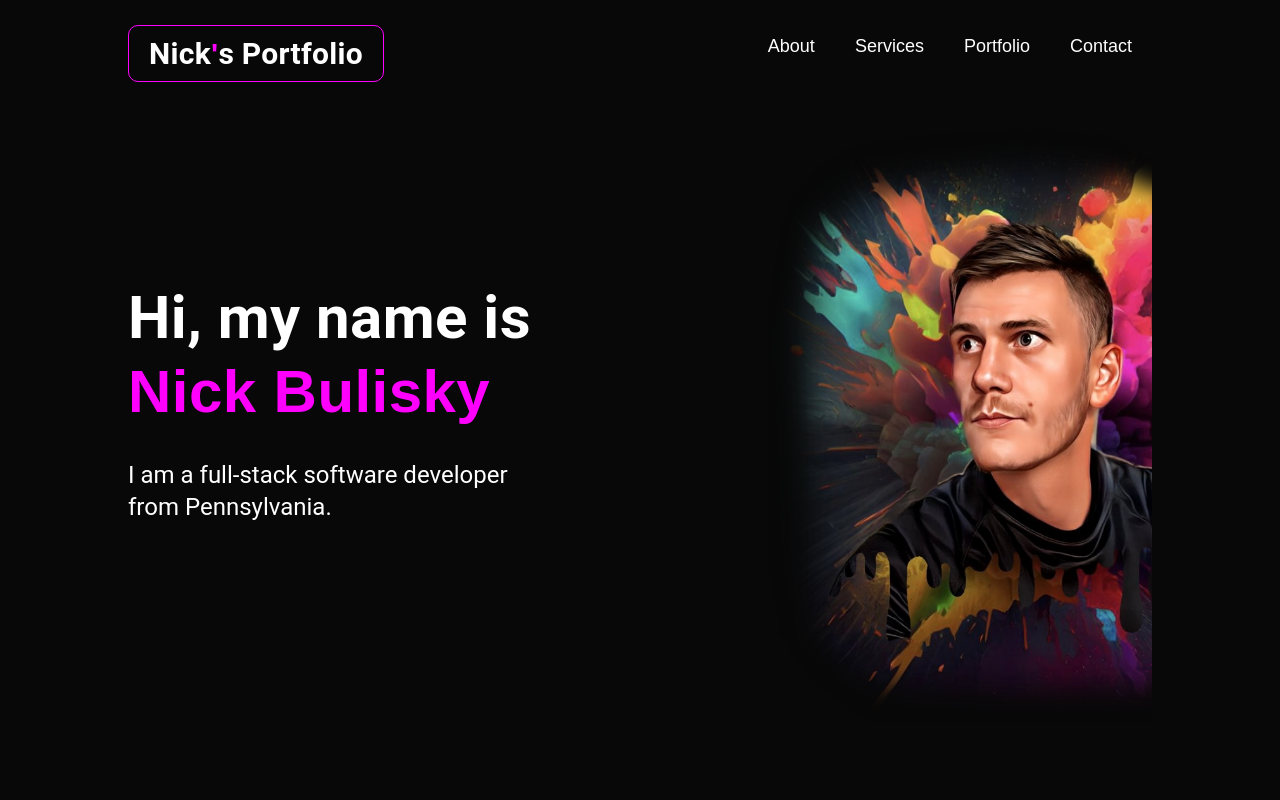
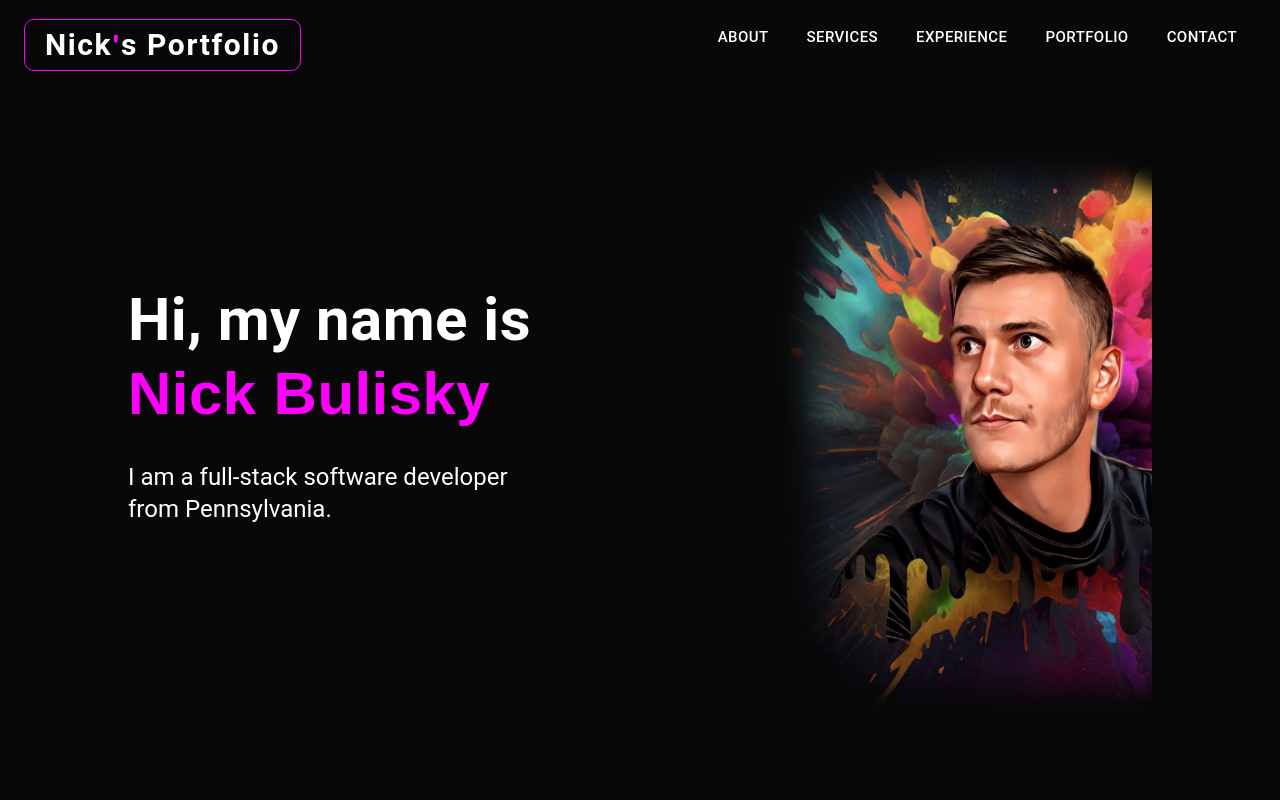
Before and after one commit to NickBull37/Nicks-Portfolio, a React (Create React App) app: page / in a window 1280 px wide. Shown: the top 800 px of the page. Built offline with nearby package versions, Linux system fonts and the light colour scheme.

Commit message:
Updating header component

```diff
--- a/src/components/Header.jsx
+++ b/src/components/Header.jsx
@@ -1,33 +1,49 @@
-import React, { useEffect, useState } from 'react';
-import { Box, Stack, Typography } from '@mui/material';
+import React, { useState } from 'react';
+import { Box, Stack, Typography, AppBar, Toolbar, IconButton, Menu, Container, Button, MenuItem } from '@mui/material';
+import MenuIcon from '@mui/icons-material/Menu';
+import DiamondIcon from '@mui/icons-material/Diamond';
 
 const Header = () => {
 
-    const [sideMenuOpen, setSideMenuOpen] = useState(false);
+    const [anchorElNav, setAnchorElNav] = useState(null);
 
-    function toggleMenu() {
-        setSideMenuOpen(!sideMenuOpen);
-    }
+    const handleOpenNavMenu = (event) => {
+      setAnchorElNav(event.currentTarget);
+    };
 
-    useEffect(() => {
-        var menu = document.getElementById("sidemenu");
-        if (sideMenuOpen) {
-            menu.style.right = "0";
-        }
-        else {
-            menu.style.right = "-200px";
-        }
-    }, [sideMenuOpen])
+    const handleCloseNavMenu = () => {
+      setAnchorElNav(null);
+    };
 
     return (
-        <Box id="header">
-            <Box className="container">
-                <nav>
+        <Box pb={'2.5rem'}>
+            <AppBar position="static" elevation={0}
+                sx={{
+                    backgroundColor: '#080808'
+                }}
+            >
+                <Container maxWidth="xl">
+                    <Toolbar disableGutters>
+                        {/*---------------------------------- DESKTOP VIEW ----------------------------------*/}
+                        {/* <DiamondIcon
+                            className="color-acc"
+                            sx={{ display: { xs: 'none', md: 'flex' }, mr: 2 }}
+                        /> */}
                         <Typography
+                            variant="h5"
+                            noWrap
+                            // component="a"
+                            // href="#app-bar-with-responsive-menu"
                             sx={{
-                            fontSize: { xs: '1.875rem', md: '1.875rem' },
-                            fontWeight: '600',
-                            mt: '15px',
+                                mt: 2,
+                                display: { xs: 'none', md: 'flex' },
+                                // fontFamily: 'monospace',
+                                fontSize: '1.875rem',
+                                fontWeight: 700,
+                                letterSpacing: '.1rem',
+                                color: 'inherit',
+                                textDecoration: 'none',
+                                // Styles for border
                                 py: '5px',
                                 px: '20px',
                                 border: '1px solid #ff00ff',
@@ -35,16 +51,154 @@ const Header = () => {
                             }}
                         >
                             Nick<span className="color-purple">'</span>s Portfolio
+                            {/* NICK<span className="color-purple">'</span>S PORTFOLIO */}
+                            {/* <span className="color-purple">[</span>NICK<span className="color-purple">'</span>S PORTFOLIO<span className="color-purple">]</span> */}
                         </Typography>
-                    <ul id="sidemenu">
-                        <li><a href="#about">About</a></li>
-                        <li><a href="#services">Services</a></li>
-                        <li><a href="#portfolio">Portfolio</a></li>
-                        <li><a href="#contact">Contact</a></li>
-                        <i className="fa-solid fa-xmark" onClick={() => toggleMenu()}></i>
-                    </ul>
-                    <i className="fa-solid fa-bars" onClick={() => toggleMenu()}></i>
-                </nav>
+                        <Box
+                            justifyContent={'flex-end'}
+                            sx={{
+                                flexGrow: 1,
+                                display: { xs: 'none', md: 'flex' }
+                            }}
+                        >
+                            {/* {pages.map((page) => (
+                                <Button
+                                    className='hover-fade'
+                                    size='large'
+                                    key={page}
+                                    onClick={handleCloseNavMenu}
+                                    sx={{ my: 2, mx: 1, color: 'white', display: 'block' }}
+                                >
+                                    {page}
+                                </Button>
+                            ))} */}
+                            <Button
+                                className='hover-fade'
+                                size='large'
+                                key='About'
+                                href='#about'
+                                onClick={handleCloseNavMenu}
+                                sx={{ my: 2, mx: 1, color: 'white', display: 'block' }}
+                            >
+                                About
+                            </Button>
+                            <Button
+                                className='hover-fade'
+                                size='large'
+                                key='Services'
+                                href='#services'
+                                onClick={handleCloseNavMenu}
+                                sx={{ my: 2, mx: 1, color: 'white', display: 'block' }}
+                            >
+                                Services
+                            </Button>
+                            <Button
+                                className='hover-fade'
+                                size='large'
+                                key='Experience'
+                                href='#work-history'
+                                onClick={handleCloseNavMenu}
+                                sx={{ my: 2, mx: 1, color: 'white', display: 'block' }}
+                            >
+                                Experience
+                            </Button>
+                            <Button
+                                className='hover-fade'
+                                size='large'
+                                key='Portfolio'
+                                href='#portfolio'
+                                onClick={handleCloseNavMenu}
+                                sx={{ my: 2, mx: 1, color: 'white', display: 'block' }}
+                            >
+                                Portfolio
+                            </Button>
+                            <Button
+                                className='hover-fade'
+                                size='large'
+                                key='Contact'
+                                href='#contact'
+                                onClick={handleCloseNavMenu}
+                                sx={{ my: 2, mx: 1, color: 'white', display: 'block' }}
+                            >
+                                Contact
+                            </Button>
+                        </Box>
+                        {/*---------------------------------- MOBILE VIEW ----------------------------------*/}
+                        <DiamondIcon
+                            className="color-acc"
+                            sx={{
+                                display: { xs: 'flex', md: 'none' },
+                                ml: 1
+                            }}
+                        />
+                        <Typography
+                            variant="h5"
+                            noWrap
+                            component="a"
+                            href="#app-bar-with-responsive-menu"
+                            sx={{
+                                ml: 1,
+                                display: { xs: 'flex', md: 'none' },
+                                flexGrow: 1,
+                                fontFamily: 'monospace',
+                                fontWeight: 700,
+                                letterSpacing: '.3rem',
+                                color: 'inherit',
+                                textDecoration: 'none',
+                            }}
+                        >
+                            NICK<span className="color-purple">'</span>S PORTFOLIO
+                        </Typography>
+                        <Box sx={{ display: { xs: 'flex', md: 'none' } }}>
+                            <IconButton
+                                size="large"
+                                aria-label="account of current user"
+                                aria-controls="menu-appbar"
+                                aria-haspopup="true"
+                                onClick={handleOpenNavMenu}
+                                color="inherit"
+                            >
+                                <MenuIcon />
+                            </IconButton>
+                            <Menu
+                                id="menu-appbar"
+                                anchorEl={anchorElNav}
+                                anchorOrigin={{
+                                    vertical: 'bottom',
+                                    horizontal: 'left',
+                                }}
+                                keepMounted
+                                transformOrigin={{
+                                    vertical: 'top',
+                                    horizontal: 'left',
+                                }}
+                                open={Boolean(anchorElNav)}
+                                onClose={handleCloseNavMenu}
+                                sx={{
+                                    display: { xs: 'block', md: 'none' },
+                                }}
+                            >
+                                <MenuItem key={'about'} onClick={handleCloseNavMenu}>
+                                    <Typography textAlign="center"><a href='#about'>About</a></Typography>
+                                </MenuItem>
+                                <MenuItem key={'services'} onClick={handleCloseNavMenu}>
+                                    <Typography textAlign="center"><a href='#services'>Services</a></Typography>
+                                </MenuItem>
+                                <MenuItem key={'experience'} onClick={handleCloseNavMenu}>
+                                    <Typography textAlign="center"><a href='#work-history'>Experience</a></Typography>
+                                </MenuItem>
+                                <MenuItem key={'portfolio'} onClick={handleCloseNavMenu}>
+                                    <Typography textAlign="center"><a href='#portfolio'>Portfolio</a></Typography>
+                                </MenuItem>
+                                <MenuItem href='#contact' key={'contact'} onClick={handleCloseNavMenu}>
+                                    <Typography textAlign="center"><a href='#contact'>Contact</a></Typography>
+                                </MenuItem>
+                            </Menu>
+                        </Box>
+                    </Toolbar>
+                </Container>
+            </AppBar>
+            <Box className="container">
                 <Box
                     display="flex"
                     flexDirection={{ xs: 'column-reverse', md: 'row' }}
--- a/src/components/WorkHistory.jsx
+++ b/src/components/WorkHistory.jsx
@@ -108,6 +108,8 @@ const WorkHistory = () => {
                                     Check out their link here
                                 </Typography>
                                 <Button
+                                    href='https://www.webstaurantstore.com/'
+                                    target='_blank'
                                     variant="contained"
                                     color="success"
                                     sx={{
@@ -188,7 +190,7 @@ const WorkHistory = () => {
                                     </Typography>
                                     <Typography><br /></Typography>
                                     <Typography>
-                                        I completed several large integration projects including Paya payment processing, the National Weather Service, and HautAI
+                                        I completed several large integration projects including Paya payment processing, the National Weather Service, and HautAI.
                                         <ul className="pad-list">
                                             <li>Paya Payment Processing - for processing credit card and ACH payments</li>
                                             <li>Haut AI - a SaaS provider that generates skin analysis reports for user uploaded images</li>
@@ -214,6 +216,8 @@ const WorkHistory = () => {
                                     Check out their link here
                                 </Typography>
                                 <Button
+                                    href='https://www.clarity-ventures.com/'
+                                    target='_blank'
                                     variant="contained"
                                     sx={{
                                         textTransform: 'none',
@@ -316,6 +320,8 @@ const WorkHistory = () => {
                                     Check out their link here
                                 </Typography>
                                 <Button
+                                    href='https://www.anovaa.com/'
+                                    target='_blank'
                                     variant="contained"
                                     color="primary"
                                     sx={{
@@ -411,12 +417,13 @@ const WorkHistory = () => {
                                     Check out their link here
                                 </Typography>
                                 <Button
+                                    href='https://www.millersville.edu/'
+                                    target='_blank'
                                     variant="contained"
                                     color='warning'
                                     sx={{
                                         textTransform: 'none',
                                         backgroundColor: '#b3b300',
-                                        // color: '#e6e600',
                                         ml: 1
                                     }}
                                 >
--- a/src/index.css
+++ b/src/index.css
@@ -63,6 +63,11 @@ html {
 body {
     background: var(--bg-body);
     color: #fff;
+}
+
+a {
+    color: #000;
+    text-decoration: none;
 }
 
 
@@ -132,6 +137,14 @@ nav ul li a:hover::after {
 
 nav .fa-solid {
     display: none;
+}
+
+.hover-fade {
+    transition: 0.3s!important;
+}
+
+.hover-fade:hover {
+    background-color: rgba(255, 51, 255, 0.8)!important;
 }
 
 
```
Lines whose indentation alone changed are shown as unchanged.
